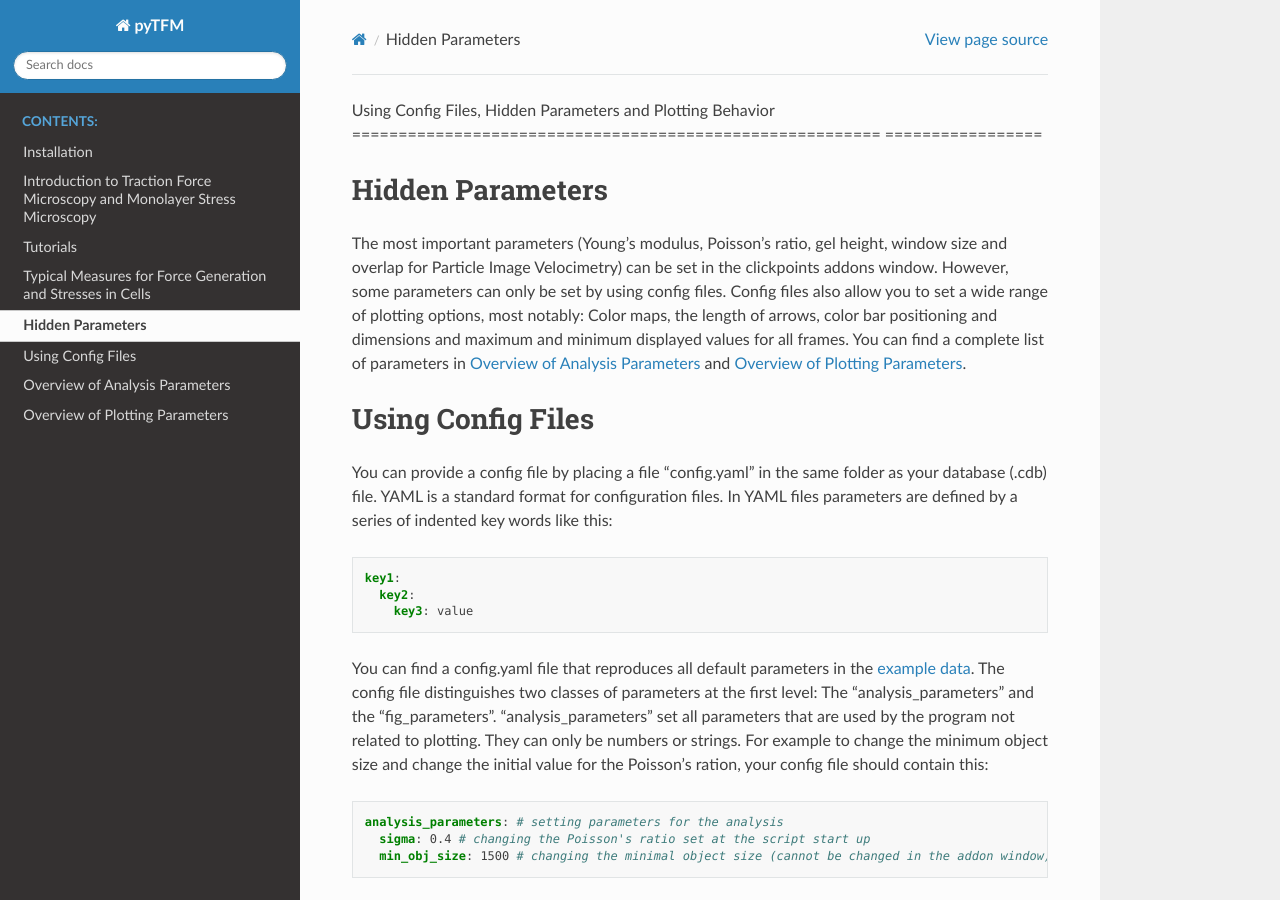
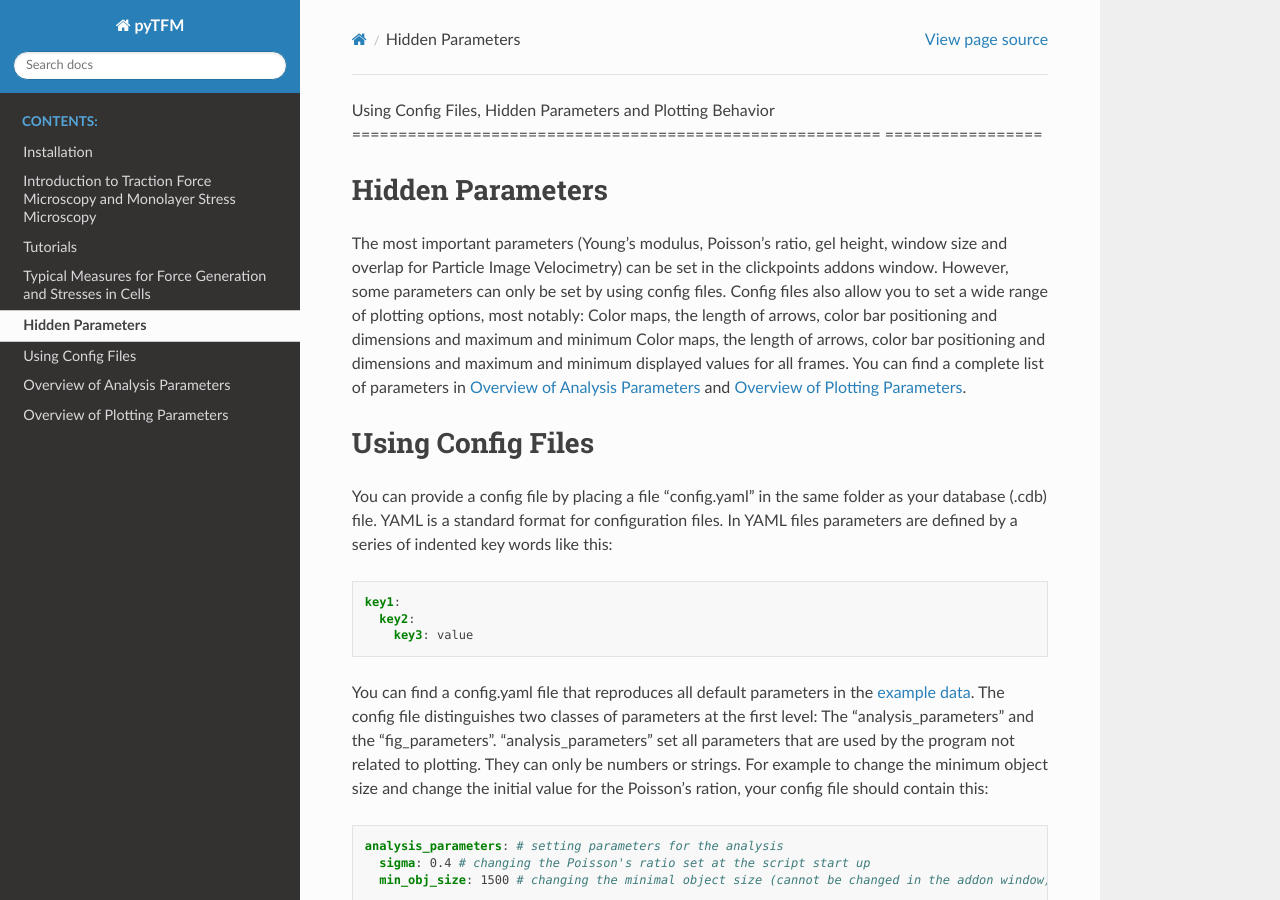
Before and after one commit to fabrylab/pyTFM, a Sphinx documentation site: the page built from docs/configuration.rst, in a window 1280 px wide and 900 px high. Built offline with Sphinx 7.4.7 and the Read the Docs theme 2.0.0, drawn with Linux system fonts in a browser that asks for light colours.

Commit message:
test doc tables 7

```diff
--- a/docs/conf.py
+++ b/docs/conf.py
@@ -34,7 +34,7 @@
 # Add any Sphinx extension module names here, as strings. They can be
 # extensions coming with Sphinx (named 'sphinx.ext.*') or your custom
 # ones.
-extensions = []
+extensions = ["die"]
 
 # Add any paths that contain templates here, relative to this directory.
 templates_path = ['_templates']
--- a/docs/configuration.rst
+++ b/docs/configuration.rst
@@ -7,6 +7,7 @@
 The most important parameters (Young's modulus, Poisson's ratio, gel height, window size and overlap for Particle
 Image Velocimetry) can be set in the clickpoints addons window. However, some parameters can only
 be set by using config files. Config files also allow you to set a wide range of plotting options, most notably:
+Color maps, the length of arrows, color bar positioning and dimensions and maximum and minimum
 Color maps, the length of arrows, color bar positioning and dimensions and maximum and minimum
 displayed values for all frames. You can find a complete list of parameters in `Overview of Analysis Parameters`_
 and `Overview of Plotting Parameters`_.
```
